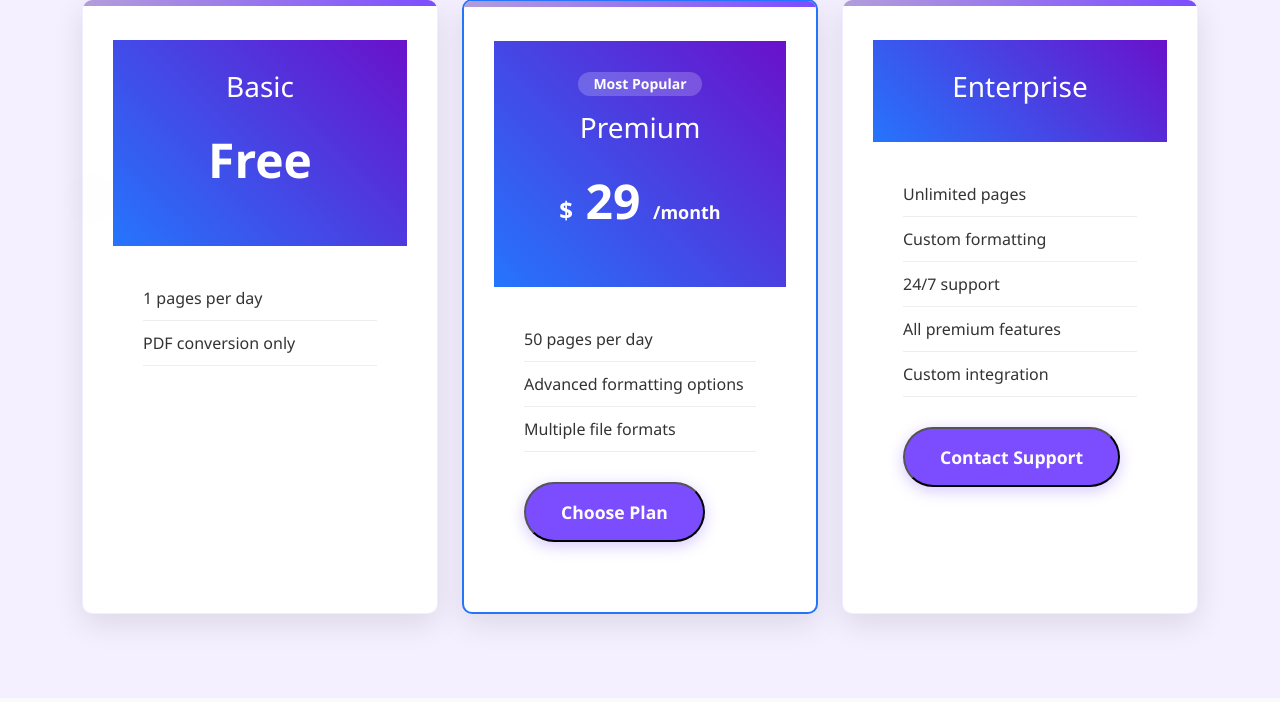
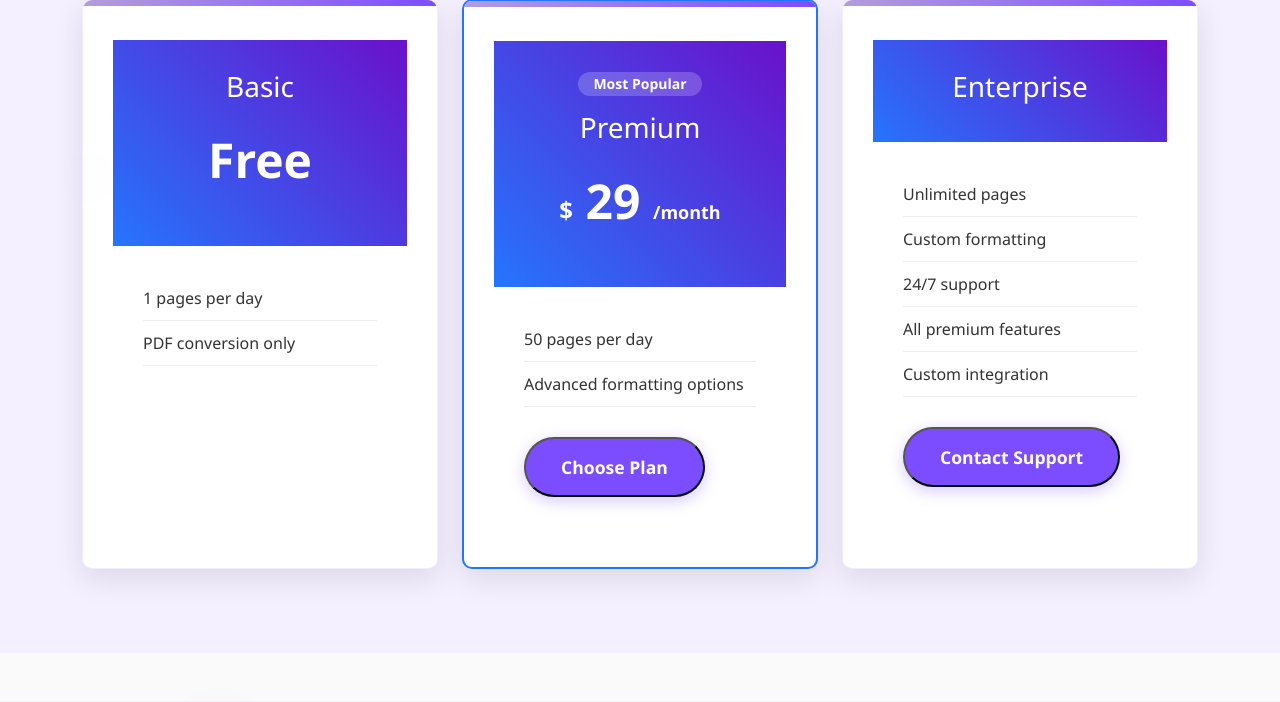
Before and after one commit to Zeecoworld/fimiff, a Flask app: page /pricing in a window 1280 px wide. Shown: the part 358-1060 px from the top of the page. Run offline with Flask 3, Linux system fonts and the light colour scheme; parts of the project's set-up code (start-up, migrations or seed data) failed here and were passed over; some libraries are stand-ins or nearby versions.

Commit message:
Update pricing.html

```diff
--- a/templates/pricing.html
+++ b/templates/pricing.html
@@ -52,7 +52,6 @@
                         <ul class="features-list">
                             <li>50 pages per day</li>
                             <li>Advanced formatting options</li>
-                            <li>Multiple file formats</li>
                         </ul>
                     {% if user_plan != 'premium' %}
                         <button id="submitBtn" type="submit" class="cta-button">Choose Plan</button>
```
